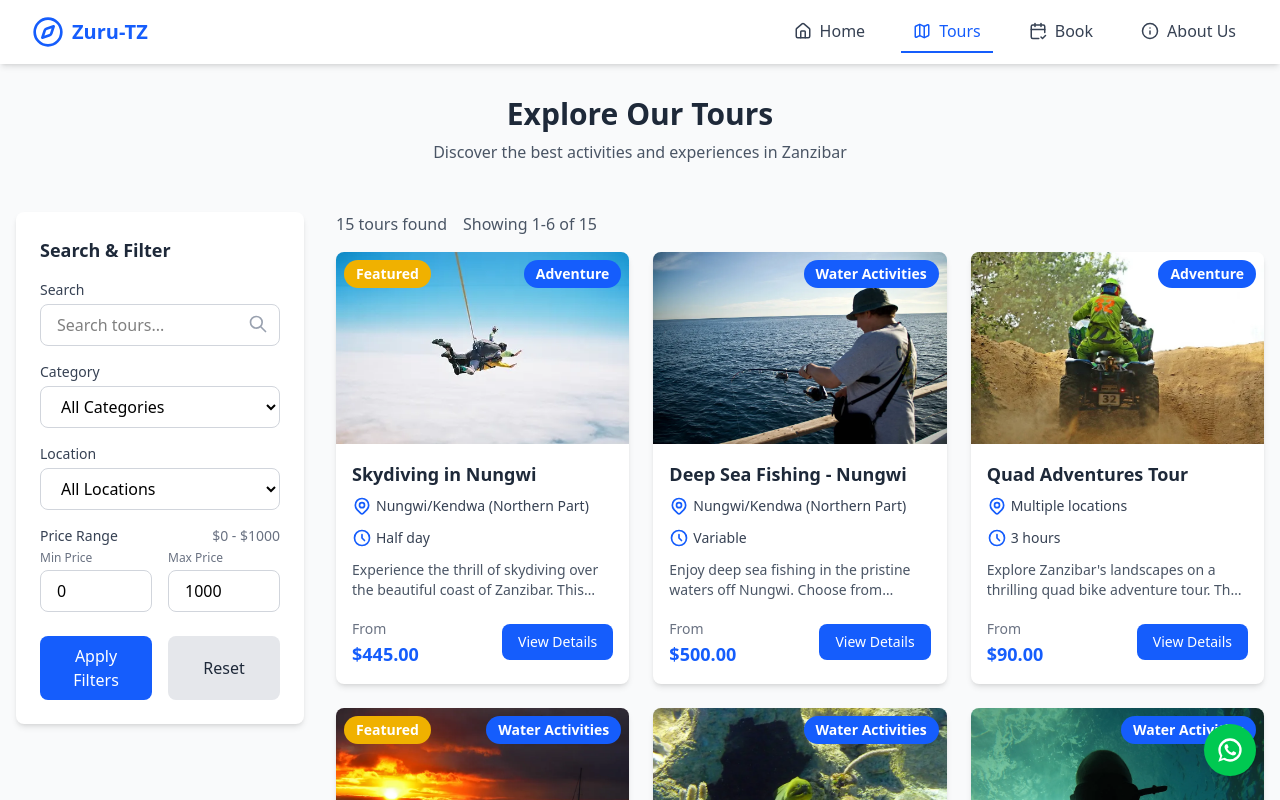
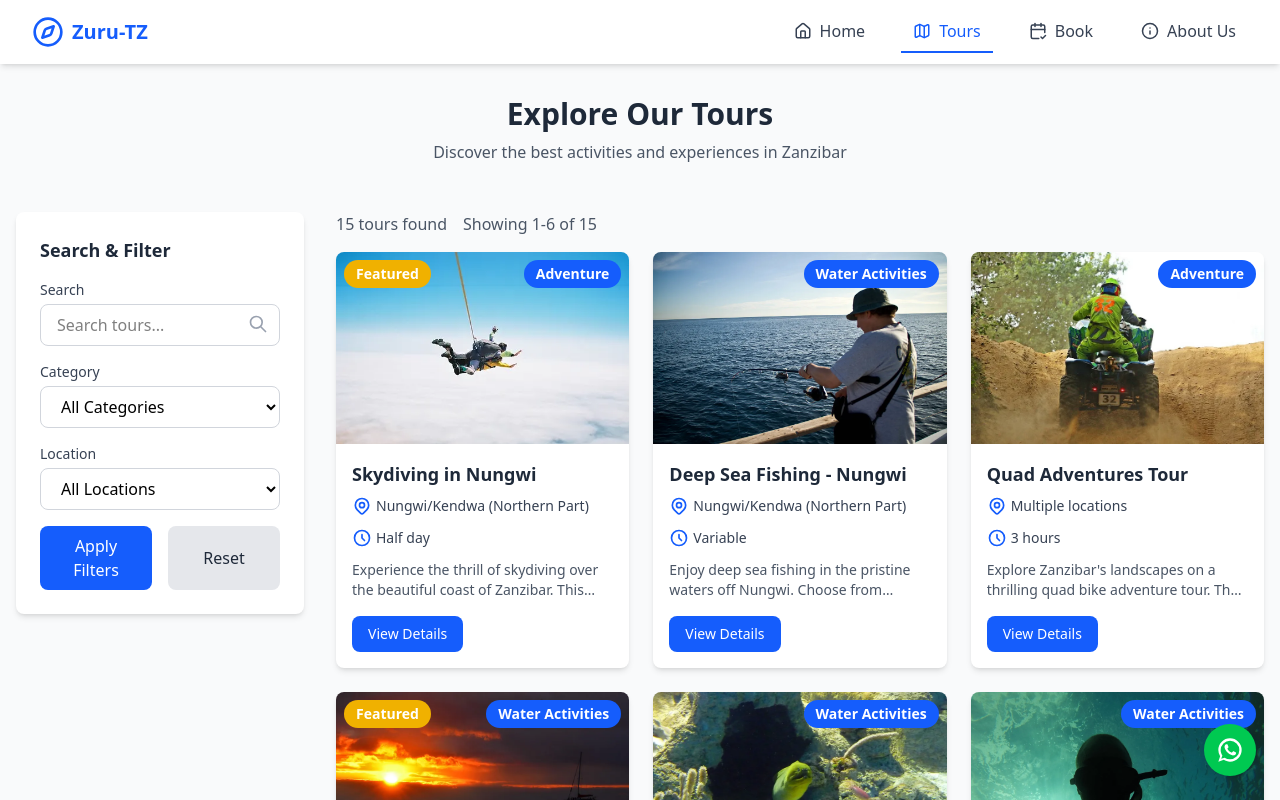
Before and after one commit to alvinkenyagah/zuru-tz, a React (Vite) app: page /tours in a window 1280 px wide. Shown: the top 800 px of the page. Built offline with nearby package versions, Linux system fonts and the light colour scheme.

Commit message:
remove pricing

```diff
--- a/src/components/SearchFilter.jsx
+++ b/src/components/SearchFilter.jsx
@@ -124,7 +124,7 @@ const SearchFilter = () => {
         </div>
 
         {/* Price Range */}
-        <div className="mb-6">
+        {/* <div className="mb-6">
           <div className="flex justify-between mb-1">
             <label htmlFor="price-range" className="block text-sm font-medium text-gray-700">Price Range</label>
             <span className="text-sm text-gray-500">
@@ -159,7 +159,7 @@ const SearchFilter = () => {
               />
             </div>
           </div>
-        </div>
+        </div> */}
 
         {/* Buttons */}
         <div className="flex space-x-4">
--- a/src/components/TourCard.jsx
+++ b/src/components/TourCard.jsx
@@ -58,12 +58,12 @@ const TourCard = ({ tour }) => {
         </p>
 
         <div className="flex justify-between items-center">
-          <div>
+          {/* <div>
             <span className="text-sm text-gray-500">From</span>
             <p className="text-blue-600 font-bold text-lg">
               ${typeof getBasePrice() === 'number' ? getBasePrice().toFixed(2) : getBasePrice()}
             </p>
-          </div>
+          </div> */}
 
           <Link
             to={`/tours/${tour.id}`}
--- a/src/pages/Contact.jsx
+++ b/src/pages/Contact.jsx
@@ -56,12 +56,12 @@ const TourCard = ({ tour }) => {
         </p>
 
         <div className="flex justify-between items-center">
-          <div>
+          {/* <div>
             <span className="text-sm text-gray-500">From</span>
             <p className="text-blue-600 font-bold text-lg">
               ${typeof getBasePrice() === 'number' ? getBasePrice().toFixed(2) : getBasePrice()}
             </p>
-          </div>
+          </div> */}
         </div>
       </div>
     </div>
@@ -498,7 +498,7 @@ const BookingPage = () => {
             )}
 
             {/* Price Summary */}
-            {selectedTour && calculatedPrice > 0 && (
+            {/* {selectedTour && calculatedPrice > 0 && (
               <div className="bg-white rounded-lg shadow-lg p-6">
                 <h3 className="text-lg font-semibold text-gray-900 mb-4">Price Summary</h3>
                 <div className="space-y-2">
@@ -528,7 +528,7 @@ const BookingPage = () => {
                   * Final price may vary based on specific requirements and availability
                 </p>
               </div>
-            )}
+            )} */}
 
             {/* Contact Info */}
             <div className="bg-blue-50 rounded-lg p-6">
```
